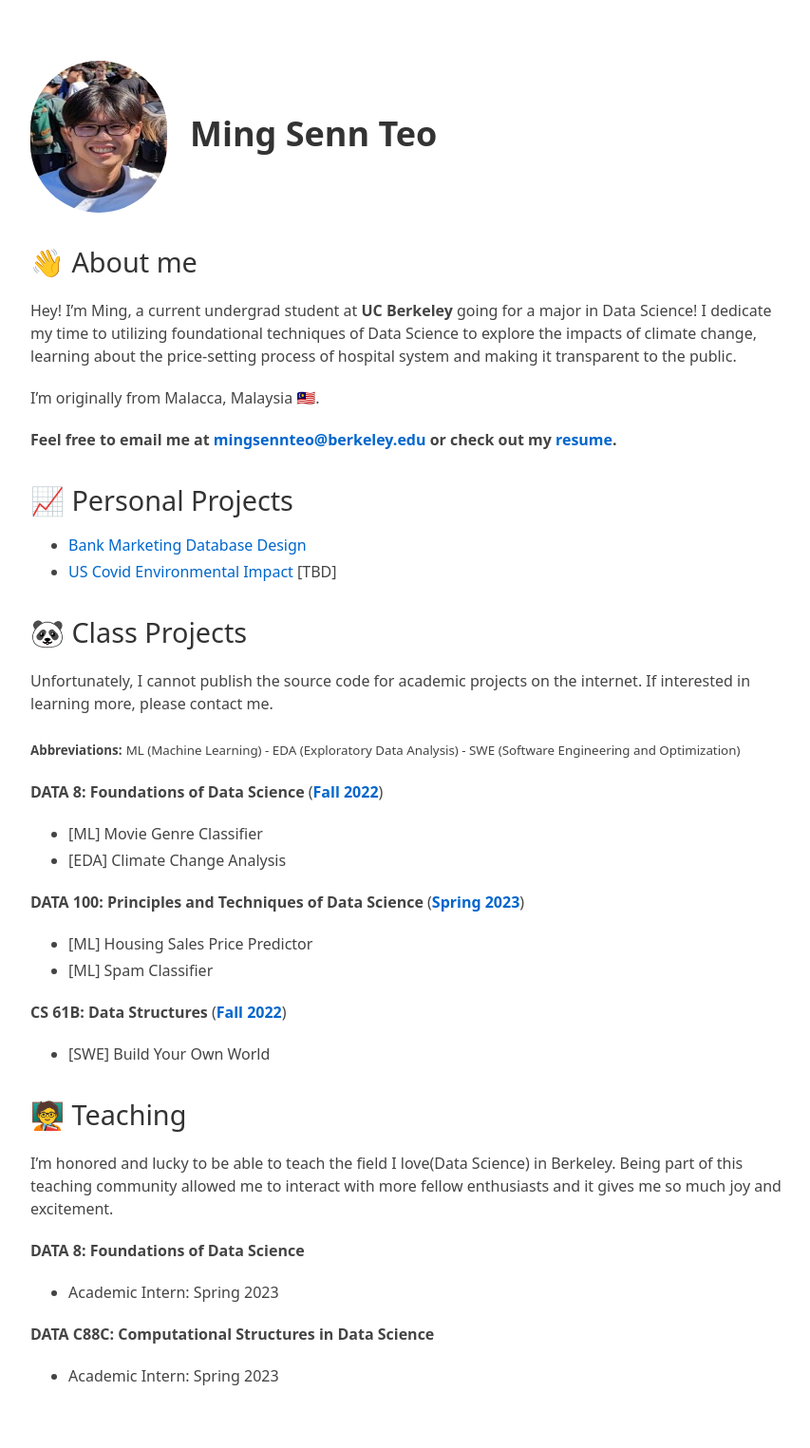
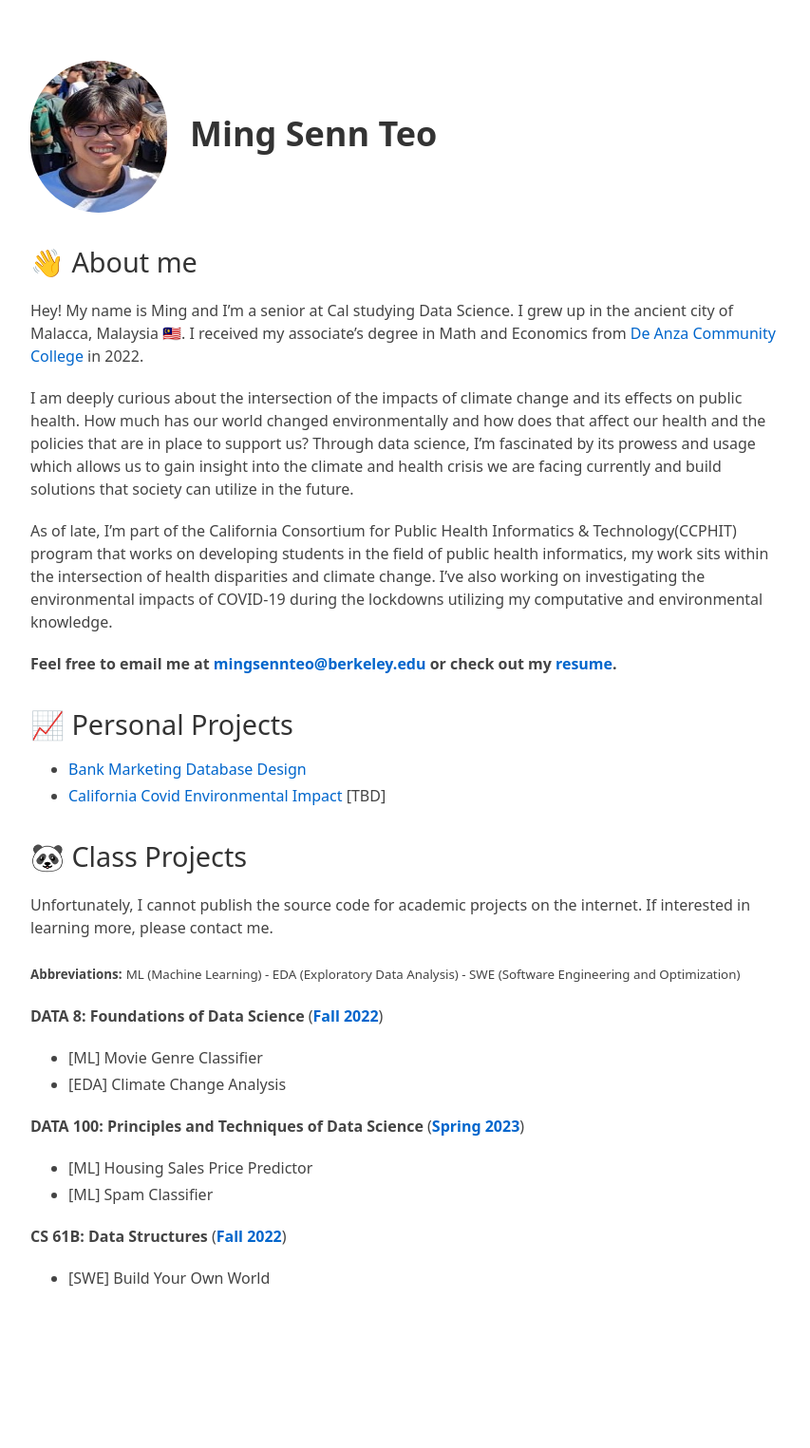
Before and after one commit to MSTeo01/old-website-2.0, a Jekyll site: the page built from index.md, in a window 1280 px wide. Shown: the whole page at 95% size, without its empty margins (208-1061 px from the left). Built offline with Jekyll 4.4.1, drawn with Linux system fonts in a browser that asks for light colours; our own code applies the rules of GitHub Pages for plain Markdown files; after the commit the page ends 1422 px from its top, so only the background shows below that.

Commit message:
Update about me

```diff
--- a/index.md
+++ b/index.md
@@ -3,16 +3,18 @@
 
 ## 👋 About me
 
-Hey! I'm Ming, a current undergrad student at **UC Berkeley** going for a major in Data Science! I dedicate my time to utilizing foundational techniques of Data Science to explore the impacts of climate change, learning about the price-setting process of hospital system and making it transparent to the public.
+Hey! My name is Ming and I'm a senior at Cal studying Data Science. I grew up in the ancient city of Malacca, Malaysia 🇲🇾. I received my associate's degree in Math and Economics from [De Anza Community College](https://www.deanza.edu/) in 2022.
 
-I'm originally from Malacca, Malaysia 🇲🇾.
+I am deeply curious about the intersection of the impacts of climate change and its effects on public health. How much has our world changed environmentally and how does that affect our health and the policies that are in place to support us? Through data science, I'm fascinated by its prowess and usage which allows us to gain insight into the climate and health crisis we are facing currently and build solutions that society can utilize in the future.
+
+As of late, I'm part of the California Consortium for Public Health Informatics & Technology(CCPHIT) program that works on developing students in the field of public health informatics, my work sits within the intersection of health disparities and climate change. I've also working on investigating the environmental impacts of COVID-19 during the lockdowns utilizing my computative and environmental knowledge.
 
 **Feel free to email me at <a href="mailto:mingsennteo@berkeley.edu">mingsennteo@berkeley.edu</a> or check out my [resume](https://docs.google.com/document/d/1laZB935c4CFHYRffg4BDmahkLzfhLBQLzCIWJ81t824/edit?usp=sharing).**
 
 ## 📈 Personal Projects
 
 - [Bank Marketing Database Design](https://github.com/MSTeo01/Bank-Marketing-Database-Design)
-- [US Covid Environmental Impact]() [TBD]
+- [California Covid Environmental Impact]() [TBD]
 
 ## 🐼 Class Projects
 
@@ -30,13 +32,3 @@ Unfortunately, I cannot publish the source code for academic projects on the int
 
 **CS 61B: Data Structures** ([**Fall 2022**](https://fa22.datastructur.es/))<br>
 - [SWE] Build Your Own World<br>
-
-## 🧑‍🏫 Teaching
-
-I'm honored and lucky to be able to teach the field I love(Data Science) in Berkeley. Being part of this teaching community allowed me to interact with more fellow enthusiasts and it gives me so much joy and excitement.
-
-**DATA 8: Foundations of Data Science**
-- Academic Intern: Spring 2023
-
-**DATA C88C: Computational Structures in Data Science**
-- Academic Intern: Spring 2023
```
